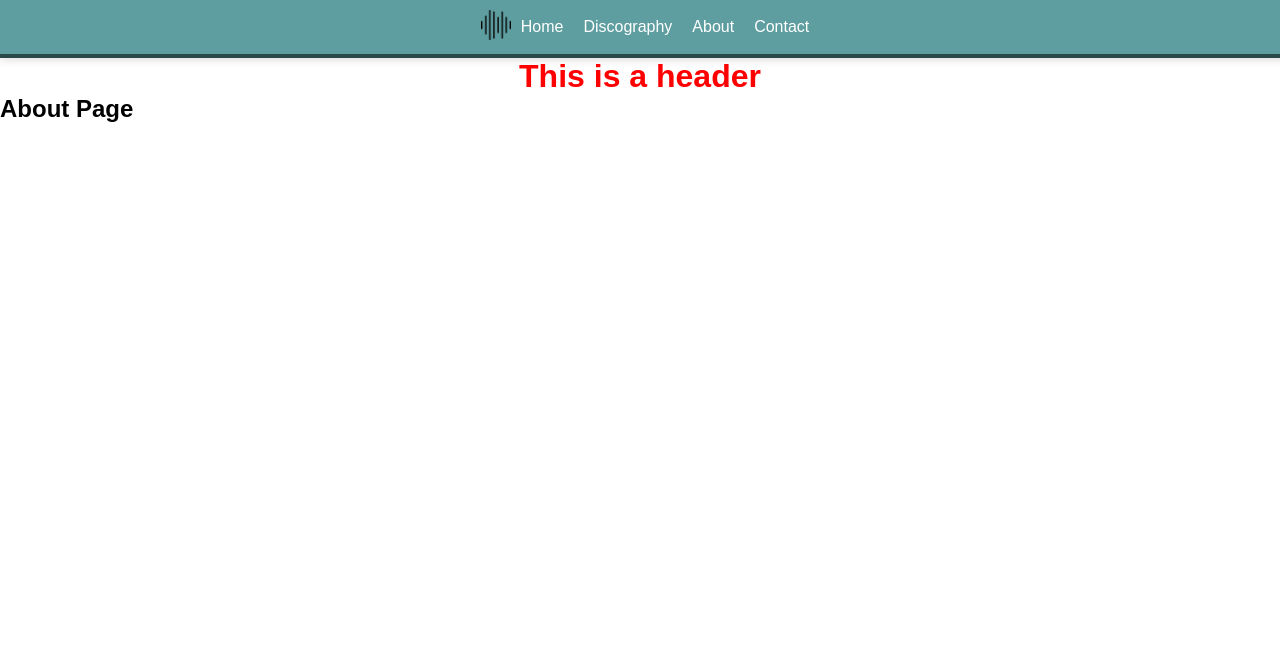
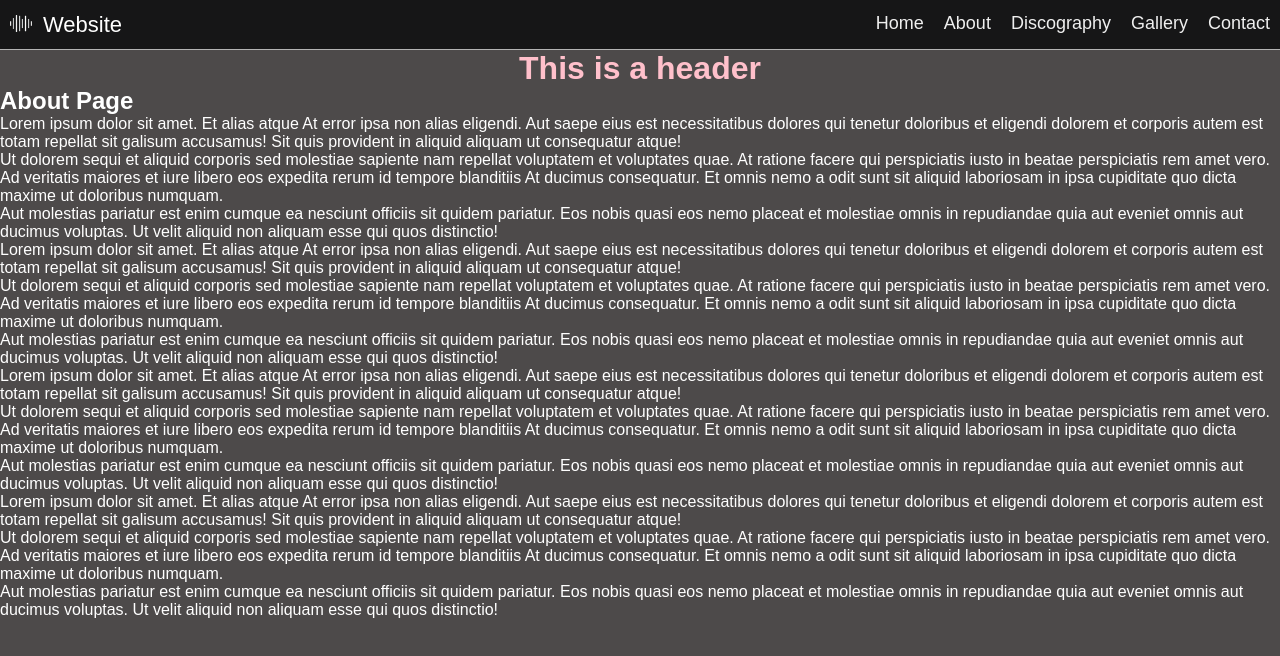
Before and after one commit to SB-YG/gymnasiearbete, a React (Create React App) app: page /about in a window 1280 px wide. Shown: the top 656 px of the page. Built offline with nearby package versions, Linux system fonts and the light colour scheme; no server answers.

Commit message:
implemention of navbar 1.0

```diff
--- a/src/App.css
+++ b/src/App.css
@@ -2,13 +2,17 @@
   margin: 0;
   padding: 0;
 }
+:root {
+  --primary-color: #007bff;
+  --secondary-color: #6c757d;
+}
 body {
   height: auto;
   overflow-x: hidden;
+  background-color: rgb(77, 74, 74);
 }
 .App {
   font-family: sans-serif;
-  //text-align: center;
 }
 .image,
 .button {
@@ -17,30 +21,14 @@ body {
 }
 
 h1 {
-  color: red;
+  color: pink;
   text-align: center;
+  //padding-top: 50px;
+  font-weight: bold;
 }
-
-.navbar {
-  width: 100%;
-  background-color: cadetblue;
+h2 {
   color: white;
-  display: flex;
-  justify-content: center;
-  align-items: center;
-  padding: 10px;
-  box-shadow: 0 0 10px 0 rgba(0, 0, 0, 0.2);
-  border-bottom: 4px solid hsla(0, 0%, 0%, 0.54);
 }
-.logo img {
-  height: 30px;
-  width: 30px;
+p {
+  color: white;
 }
-.menu {
-  display: flex;
-}
-.menu-item {
-  margin: 0 10px;
-  color: white;
-  text-decoration: none;
-}
--- a/src/App.js
+++ b/src/App.js
@@ -1,8 +1,8 @@
 import "./App.css";
-import Navbar from "./components/Navbar";
+import Navbar from "./components/navbar/Navbar";
 import { useState } from "react";
 // routes
-import { BrowserRouter, Routes, Route } from "react-router-dom";
+import { BrowserRouter, Routes, Route, Navigate } from "react-router-dom";
 import Home from "./pages/Home";
 import Discography from "./pages/Discography";
 import About from "./pages/About";
@@ -18,7 +18,8 @@ const App = () => {
         <Routes>
           <Route index element={<Home />} />
           <Route path="/" element={<Home />} />
-          <Route path="/home" element={<Home />} />
+          <Route path="/home" element={<Navigate to="/" replace />} />{" "}
+          {/* Redirect */}
           <Route path="/index" element={<Home />} />
           <Route path="/discography" element={<Discography />} />
           <Route path="/about" element={<About />} />
--- a/src/components/Navbar.js
+++ /dev/null
@@ -1,23 +0,0 @@
-export default function Navbar() {
-  return (
-    <div className="navbar">
-      <div className="logo">
-        <img src="/sound.png" />
-      </div>
-      <div className="menu">
-        <a href="/" className="menu-item">
-          Home
-        </a>
-        <a href="/discography" className="menu-item">
-          Discography
-        </a>
-        <a href="/about" className="menu-item">
-          About
-        </a>
-        <a href="/contact" className="menu-item">
-          Contact
-        </a>
-      </div>
-    </div>
-  );
-}
--- /dev/null
+++ b/src/components/navbar/Navbar.css
@@ -0,0 +1,99 @@
+* {
+  box-sizing: border-box;
+}
+
+body {
+  margin: 0px;
+  font-family: "segoe ui";
+}
+
+.nav {
+  height: 50px;
+  width: 100%;
+  background-color: rgba(22, 22, 23);
+  border-bottom: 1px solid rgba(255 255 255 / 68%);
+  position: relative;
+}
+
+.nav > .nav-header {
+  display: inline;
+}
+
+.nav > .nav-header > .nav-title {
+  display: inline-block;
+  font-size: 22px;
+  color: #fff;
+  padding: 10px 10px 10px 10px;
+}
+
+.nav > .nav-btn {
+  display: none;
+}
+
+.nav > .nav-links {
+  display: inline;
+  float: right;
+  font-size: 18px;
+}
+
+.nav > .nav-links > a {
+  display: inline-block;
+  padding: 13px 10px 13px 10px;
+  text-decoration: none;
+  color: #efefef;
+}
+
+.nav > .nav-links > a:hover {
+  background-color: rgba(0, 0, 0, 0.3);
+}
+
+.nav > #nav-check {
+  display: none;
+}
+
+@media (max-width: 600px) {
+  .nav > .nav-btn {
+    display: inline-block;
+    position: absolute;
+    right: 0px;
+    top: 0px;
+  }
+  .nav > .nav-btn > label {
+    display: inline-block;
+    width: 50px;
+    height: 50px;
+    padding: 13px;
+  }
+  .nav > .nav-btn > label:hover,
+  .nav #nav-check:checked ~ .nav-btn > label {
+    background-color: rgba(0, 0, 0, 0.3);
+  }
+  .nav > .nav-btn > label > span {
+    display: block;
+    width: 25px;
+    height: 10px;
+    border-top: 2px solid #eee;
+  }
+  .nav > .nav-links {
+    position: absolute;
+    display: block;
+    width: 100%;
+    background-color: #333;
+    height: 0px;
+    transition: all 0.3s ease-in;
+    overflow-y: hidden;
+    top: 50px;
+    left: 0px;
+  }
+  .nav > .nav-links > a {
+    display: block;
+    width: 100%;
+  }
+  .nav > #nav-check:not(:checked) ~ .nav-links {
+    height: 0px;
+  }
+  .nav > #nav-check:checked ~ .nav-links {
+    height: calc(100vh - 50px);
+    overflow-y: auto;
+  }
+}
--- /dev/null
+++ b/src/components/navbar/Navbar.js
@@ -0,0 +1,55 @@
+import "./Navbar.css";
+
+export default function Navbar() {
+  return (
+    <>
+      <div class="nav">
+        <input type="checkbox" id="nav-check" />
+        <div class="nav-header">
+          <div class="nav-title">
+            <Image />
+            Website
+          </div>
+        </div>
+        <div class="nav-btn">
+          <label for="nav-check">
+            <span></span>
+            <span></span>
+            <span></span>
+          </label>
+        </div>
+
+        <div class="nav-links">
+          <NavbarLink a="home" />
+          <NavbarLink a="about" />
+          <NavbarLink a="discography" />
+          <NavbarLink a="gallery" />
+          <NavbarLink a="contact" />
+        </div>
+      </div>
+    </>
+  );
+}
+
+function NavbarLink({ a }) {
+  const capitalizeFirstLetter = (string) => {
+    return string.replace(/\b\w/g, (char) => char.toUpperCase());
+  };
+
+  return <a href={a}>{capitalizeFirstLetter(a)}</a>;
+}
+
+function Image() {
+  return (
+    <img
+      src="sound.png"
+      style={{
+        width: "1em",
+        height: "1em",
+        marginRight: "0.5em",
+        paddingTop: "0.225em",
+        filter: "invert(100%)",
+      }}
+    />
+  );
+}
--- a/src/pages/About.js
+++ b/src/pages/About.js
@@ -7,6 +7,90 @@ export default function About() {
       <Header />
       <h2>About Page</h2>
       <SpotifyFetch />
+      <p>
+        Lorem ipsum dolor sit amet. Et alias atque At error ipsa non alias
+        eligendi. Aut saepe eius est necessitatibus dolores qui tenetur
+        doloribus et eligendi dolorem et corporis autem est totam repellat sit
+        galisum accusamus! Sit quis provident in aliquid aliquam ut consequatur
+        atque!{" "}
+      </p>
+      <p>
+        Ut dolorem sequi et aliquid corporis sed molestiae sapiente nam repellat
+        voluptatem et voluptates quae. At ratione facere qui perspiciatis iusto
+        in beatae perspiciatis rem amet vero. Ad veritatis maiores et iure
+        libero eos expedita rerum id tempore blanditiis At ducimus consequatur.
+        Et omnis nemo a odit sunt sit aliquid laboriosam in ipsa cupiditate quo
+        dicta maxime ut doloribus numquam.{" "}
+      </p>
+      <p>
+        Aut molestias pariatur est enim cumque ea nesciunt officiis sit quidem
+        pariatur. Eos nobis quasi eos nemo placeat et molestiae omnis in
+        repudiandae quia aut eveniet omnis aut ducimus voluptas. Ut velit
+        aliquid non aliquam esse qui quos distinctio!{" "}
+      </p>
+      <p>
+        Lorem ipsum dolor sit amet. Et alias atque At error ipsa non alias
+        eligendi. Aut saepe eius est necessitatibus dolores qui tenetur
+        doloribus et eligendi dolorem et corporis autem est totam repellat sit
+        galisum accusamus! Sit quis provident in aliquid aliquam ut consequatur
+        atque!{" "}
+      </p>
+      <p>
+        Ut dolorem sequi et aliquid corporis sed molestiae sapiente nam repellat
+        voluptatem et voluptates quae. At ratione facere qui perspiciatis iusto
+        in beatae perspiciatis rem amet vero. Ad veritatis maiores et iure
+        libero eos expedita rerum id tempore blanditiis At ducimus consequatur.
+        Et omnis nemo a odit sunt sit aliquid laboriosam in ipsa cupiditate quo
+        dicta maxime ut doloribus numquam.{" "}
+      </p>
+      <p>
+        Aut molestias pariatur est enim cumque ea nesciunt officiis sit quidem
+        pariatur. Eos nobis quasi eos nemo placeat et molestiae omnis in
+        repudiandae quia aut eveniet omnis aut ducimus voluptas. Ut velit
+        aliquid non aliquam esse qui quos distinctio!{" "}
+      </p>
+      <p>
+        Lorem ipsum dolor sit amet. Et alias atque At error ipsa non alias
+        eligendi. Aut saepe eius est necessitatibus dolores qui tenetur
+        doloribus et eligendi dolorem et corporis autem est totam repellat sit
+        galisum accusamus! Sit quis provident in aliquid aliquam ut consequatur
+        atque!{" "}
+      </p>
+      <p>
+        Ut dolorem sequi et aliquid corporis sed molestiae sapiente nam repellat
+        voluptatem et voluptates quae. At ratione facere qui perspiciatis iusto
+        in beatae perspiciatis rem amet vero. Ad veritatis maiores et iure
+        libero eos expedita rerum id tempore blanditiis At ducimus consequatur.
+        Et omnis nemo a odit sunt sit aliquid laboriosam in ipsa cupiditate quo
+        dicta maxime ut doloribus numquam.{" "}
+      </p>
+      <p>
+        Aut molestias pariatur est enim cumque ea nesciunt officiis sit quidem
+        pariatur. Eos nobis quasi eos nemo placeat et molestiae omnis in
+        repudiandae quia aut eveniet omnis aut ducimus voluptas. Ut velit
+        aliquid non aliquam esse qui quos distinctio!{" "}
+      </p>
+      <p>
+        Lorem ipsum dolor sit amet. Et alias atque At error ipsa non alias
+        eligendi. Aut saepe eius est necessitatibus dolores qui tenetur
+        doloribus et eligendi dolorem et corporis autem est totam repellat sit
+        galisum accusamus! Sit quis provident in aliquid aliquam ut consequatur
+        atque!{" "}
+      </p>
+      <p>
+        Ut dolorem sequi et aliquid corporis sed molestiae sapiente nam repellat
+        voluptatem et voluptates quae. At ratione facere qui perspiciatis iusto
+        in beatae perspiciatis rem amet vero. Ad veritatis maiores et iure
+        libero eos expedita rerum id tempore blanditiis At ducimus consequatur.
+        Et omnis nemo a odit sunt sit aliquid laboriosam in ipsa cupiditate quo
+        dicta maxime ut doloribus numquam.{" "}
+      </p>
+      <p>
+        Aut molestias pariatur est enim cumque ea nesciunt officiis sit quidem
+        pariatur. Eos nobis quasi eos nemo placeat et molestiae omnis in
+        repudiandae quia aut eveniet omnis aut ducimus voluptas. Ut velit
+        aliquid non aliquam esse qui quos distinctio!{" "}
+      </p>
     </>
   );
 }
```
